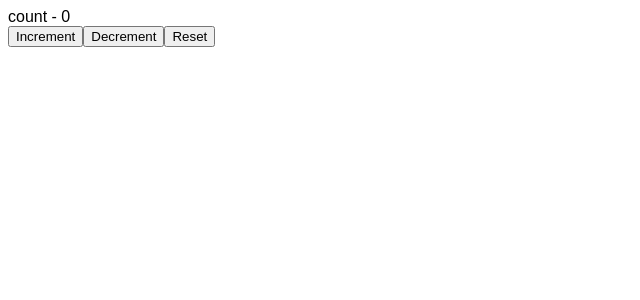
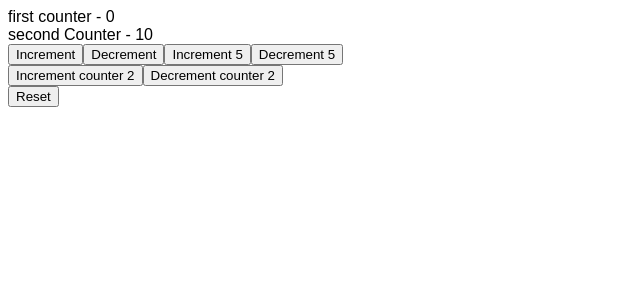
Before and after one commit to AnikBhadra/react101, a React (Vite) app: page / in a window 1280 px wide. Shown: the top 300 px of the page, without its empty margins (0-640 px from the left). Built offline with nearby package versions, Linux system fonts and the light colour scheme.

Commit message:
useReducer (complex state & action)

```diff
--- /dev/null
+++ b/Components/CounterTwo.jsx
@@ -0,0 +1,51 @@
+import React, { useReducer } from 'react'
+
+const initialState = {
+    firstCounter: 0,
+    secondCounter: 10
+}
+
+const reducer = (state, action) => {
+    switch (action.type) {
+        case 'increment':
+            return { ...state, firstCounter: state.firstCounter + action.value }
+        case 'decrement':
+            return { ...state, firstCounter: state.firstCounter - action.value }
+
+        case 'increment2':
+            return { ...state, secondCounter: state.secondCounter + action.value }
+        case 'decrement2':
+            return { ...state, secondCounter: state.secondCounter - action.value }
+
+        case 'reset':
+            return initialState
+        default:
+            return state
+    }
+}
+
+
+function CounterTwo() {
+
+    const [count, dispatch] = useReducer(reducer, initialState)
+    return (
+        <div>
+            <div> first counter - {count.firstCounter}</div>
+            <div> second Counter - {count.secondCounter}</div>
+            <button onClick={() => dispatch({ type: 'increment', value: 1 })} >Increment</button>
+            <button onClick={() => dispatch({ type: 'decrement', value: 1 })}>Decrement</button>
+
+            <button onClick={() => dispatch({ type: 'increment', value: 5 })} >Increment 5 </button>
+            <button onClick={() => dispatch({ type: 'decrement', value: 5 })}>Decrement 5 </button>
+
+            <div>
+                <button onClick={() => dispatch({ type: 'increment2', value: 1 })} >Increment counter 2</button>
+                <button onClick={() => dispatch({ type: 'decrement2', value: 1 })}>Decrement counter 2</button>
+            </div>
+
+            <button onClick={() => dispatch({ type: 'reset' })}>Reset</button>
+        </div>
+    )
+}
+
+export default CounterTwo
--- a/src/App.jsx
+++ b/src/App.jsx
@@ -1,12 +1,12 @@
 import React from "react";
 import "./App.css";
-import CounterOne from "../Components/CounterOne";
+import CounterTwo from "../Components/CounterTwo";
 
 
 function App() {
   return (
     <div>
-      <CounterOne />
+      <CounterTwo />
     </div>
   )
 }
```
